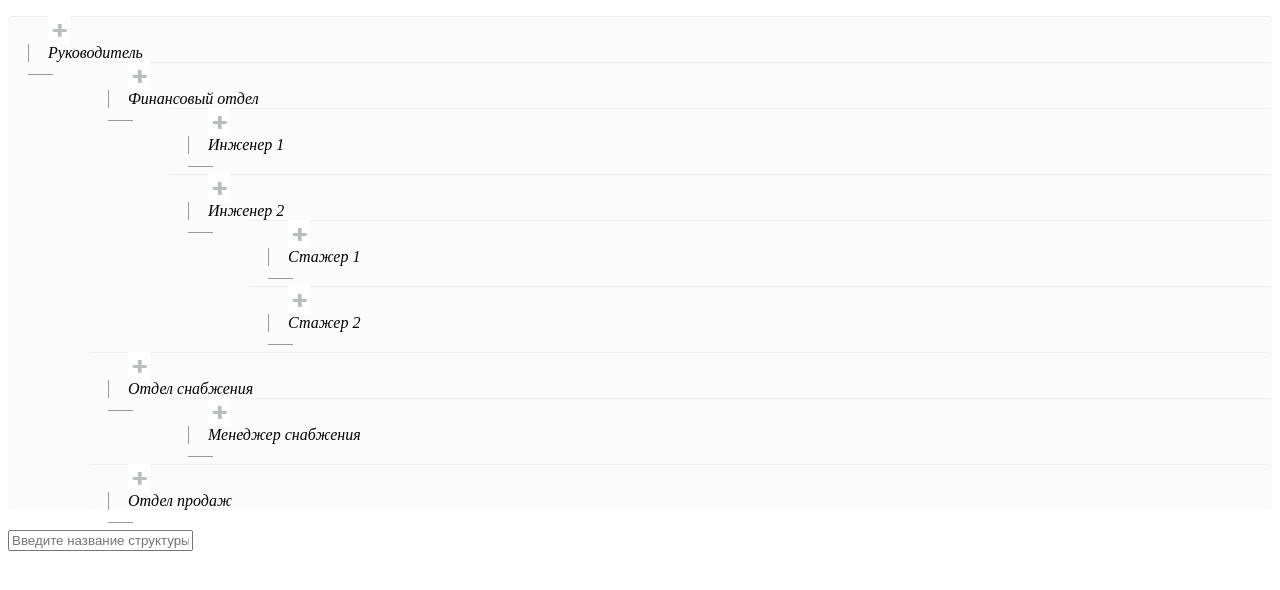
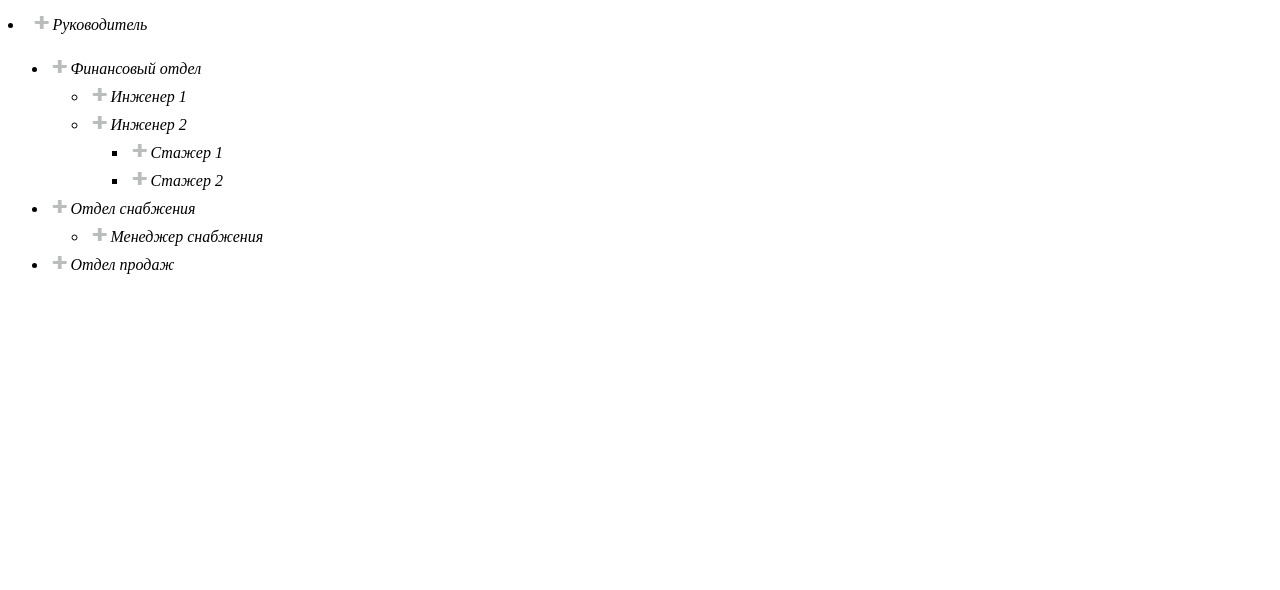
Before and after one commit to javabird25/AngularRecursive, an Angular app: page / in a window 1280 px wide. Shown: the top 590 px of the page. Built offline with nearby package versions, Linux system fonts and the light colour scheme.

Commit message:
Improve node adding

```diff
--- a/src/app/app.component.html
+++ b/src/app/app.component.html
@@ -1 +1 @@
-<app-item></app-item>
+<app-org-tree></app-org-tree>
--- a/src/app/components/item/item.component.html
+++ /dev/null
@@ -1,38 +0,0 @@
-
-<!-- <div *ngFor="let item of someObj; let i = index;">
-  <div>{{ item.name }} {{ i }}</div>
-  <div *ngFor="let some of item.friends">
-    {{ some?.name }}
-  </div>
-</div>
-
-
-<br>
-<div *ngFor="let org of orgs; let i = index;">
-  <div>{{ org.name }} {{ i }}</div>
-  <div *ngFor="let node of org.nodes">
-    {{ node.name }}
-  </div>
-</div>
-<ul>
-<ng-container *ngFor="let comment of comments">
-
-       <li>
-         {{comment.text}}
-
-       </li>
-  <li  *ngIf="comment.comments">
-    <app-item [comments]="comments"> </app-item>
-
-
-  </li>
-
-    </ng-container>
-</ul>
--->
-
-<app-node [orgs]="orgs"
-
-> </app-node>
-
-<input type="text" placeholder="Введите название структуры">
--- a/src/app/components/item/item.component.ts
+++ /dev/null
@@ -1,118 +0,0 @@
-import {Component, Input, OnInit} from '@angular/core';
-export class Comment {
-  text: string | undefined;
-  comments?: Comment[];
-}
-export class Org {
-  name: string | undefined;
-  nodes?: Org[];
-}
-
-@Component({
-  selector: 'app-item',
-  templateUrl: './item.component.html',
-  styleUrls: ['./item.component.css']
-})
-export class ItemComponent implements OnInit {
-
-
- public orgs: Org[] = [
-    {name: 'Руководитель', nodes: [
-        {name: 'Финансовый отдел', nodes: [
-            { name: 'Инженер 1', nodes: []},
-            { name: 'Инженер 2', nodes: [
-                {name : 'Стажер 1', nodes:[]},
-                {name : 'Стажер 2', nodes:[]},
-              ]},
-          ]},
-        {name: 'Отдел снабжения', nodes: [
-            {name : 'Менеджер снабжения', nodes:[]},
-          ]},
-        {name: 'Отдел продаж', nodes: []}
-      ]}
-  ];
-  /* public  someObj =  [
-    {
-      name: 'Thor',
-      friends: [
-        {
-          name: 'Loki'
-        },
-        {
-          name: 'Doctor Who'
-        },
-        {
-          name: 'Onotole'
-        }
-      ]
-    },
-    {
-      name: 'Onotole',
-      friends: null
-    },
-    {
-      name: 'Chubakka',
-      friends: [
-        {
-          name: 'Darth Veider'
-        }
-      ]
-
-    }];
- /* public tests = [
-     [{name:"Alice",score:70,subject:"English"},{name:"John",score:68,subject:"English"}]
-  ]; */
-
-// tslint:disable-next-line:variable-name
-  // @ts-ignore
-  public comments: Comment[] = [
-    {
-      text: "1",
-      comments: [
-        {
-          text: "1.1",
-          comments: [
-            {
-              text: "1.1.1 "
-            }
-          ]
-        },
-        {
-          text: "1.2",
-          comments: [
-            {
-              text: "1.2.1"
-            }
-          ]
-        }
-      ]
-    },
-    {
-      text: "2",
-      comments: [
-        {
-          text: "2.1",
-          comments: [
-            {
-              text: "2.1.1"
-            }
-          ]
-        }
-      ]
-    }
-  ];
-
-
-
-
-  constructor() { }
-
-
-  ngOnInit(): void {
-  }
-
-  // tslint:disable-next-line:typedef
-  onAdd(){
-
-  }
-}
--- a/src/app/components/node/node.component.html
+++ b/src/app/components/node/node.component.html
@@ -1,17 +1,8 @@
-
-
-
-
-
-    <ul class="tree " *ngFor="let org of orgs">
-      <button class="button" (click)="Add()">+ </button>
-      <li>  <i class="fa fa-folder-open">{{org.name}}  </i></li>
-        <ul>
-          <li> <i class="fa fa-minus-square">   <app-node [orgs]="org.nodes" *ngIf="org.nodes"   (onAdd)="onAdd($event)"> </app-node></i>
-
-          </li>
-
-        </ul>
-
-
-    </ul>
+<button class="button" (click)="add()">+</button>
+<i *ngIf="!editing; else nameEditor" class="fa fa-folder-open" (click)="startEditing()">{{org.name}}</i>
+<ng-template #nameEditor>
+  <input [(ngModel)]="newName" (keyup.enter)="save()" (blur)="save()" />
+</ng-template>
+<ul>
+  <li *ngFor="let subOrg of org.nodes" app-node [org]="subOrg"></li>
+</ul>
--- a/src/app/components/node/node.component.ts
+++ b/src/app/components/node/node.component.ts
@@ -1,27 +1,29 @@
-import {Component, Input, OnInit, EventEmitter,  Output} from '@angular/core';
-import {Comment, Org} from '../item/item.component';
-
+import { Component, Input } from '@angular/core';
+import { Org, OrgTreeService } from 'src/app/org-tree.service';
 
 @Component({
-  selector: 'app-node',
+  selector: 'li[app-node]',
   templateUrl: './node.component.html',
-  styleUrls: ['./node.component.css']
+  styleUrls: ['./node.component.css'],
 })
-export class NodeComponent implements OnInit {
- // @Input() someObj = [];
- // @Input() tests  = [];
-  // tslint:disable-next-line:variable-name
- // @Input() comments: Comment[] | undefined;
-  @Input() orgs: Org[] | undefined;
-  // tslint:disable-next-line:no-output-on-prefix
-  @Output() onAdd = new EventEmitter();
-  constructor() { }
+export class NodeComponent {
+  @Input() org: Org = { name: '', nodes: [] };
+  editing = false;
+  newName = '';
 
-  ngOnInit(): void {
+  constructor(private orgTreeService: OrgTreeService) {}
+
+  add() {
+    this.orgTreeService.addOrg({ name: '(Безымянный)', nodes: [] }, this.org.name);
   }
-  // tslint:disable-next-line:typedef
-  Add(){
-  this.onAdd.emit();
 
+  startEditing() {
+    this.newName = this.org.name;
+    this.editing = true;
+  }
+
+  save() {
+    this.orgTreeService.renameOrg(this.org.name, this.newName);
+    this.editing = false;
   }
 }
--- /dev/null
+++ b/src/app/components/org-tree/org-tree.component.html
@@ -0,0 +1,3 @@
+<div *ngFor="let org of orgs$ | async">
+  <li app-node [org]="org"></li>
+</div>
--- /dev/null
+++ b/src/app/components/org-tree/org-tree.component.ts
@@ -0,0 +1,16 @@
+import { Component } from '@angular/core';
+import { Observable } from 'rxjs';
+import { Org, OrgTreeService } from 'src/app/org-tree.service';
+
+@Component({
+  selector: 'app-org-tree',
+  templateUrl: './org-tree.component.html',
+  styleUrls: ['./org-tree.component.css'],
+})
+export class OrgTreeComponent {
+  orgs$: Observable<Org[]>;
+
+  constructor(private orgTreeService: OrgTreeService) {
+    this.orgs$ = this.orgTreeService.orgs$;
+  }
+}
--- /dev/null
+++ b/src/app/org-tree.service.ts
@@ -0,0 +1,79 @@
+import { Injectable } from '@angular/core';
+import { BehaviorSubject } from 'rxjs';
+
+export type Org = {
+  name: string;
+  nodes: Org[];
+};
+
+@Injectable({
+  providedIn: 'root',
+})
+export class OrgTreeService {
+  private orgsSubject$ = new BehaviorSubject<Org[]>([
+    {
+      name: 'Руководитель',
+      nodes: [
+        {
+          name: 'Финансовый отдел',
+          nodes: [
+            { name: 'Инженер 1', nodes: [] },
+            {
+              name: 'Инженер 2',
+              nodes: [
+                { name: 'Стажер 1', nodes: [] },
+                { name: 'Стажер 2', nodes: [] },
+              ],
+            },
+          ],
+        },
+        {
+          name: 'Отдел снабжения',
+          nodes: [{ name: 'Менеджер снабжения', nodes: [] }],
+        },
+        { name: 'Отдел продаж', nodes: [] },
+      ],
+    },
+  ]);
+  public orgs$ = this.orgsSubject$.asObservable();
+
+  addOrg(newOrg: Org, to: string) {
+    const orgs = this.orgsSubject$.getValue();
+    for (const org of orgs) {
+      this._appendIfMatches(org, newOrg, to);
+    }
+    this.orgsSubject$.next(orgs);
+  }
+
+  private _appendIfMatches(org: Org, newOrg: Org, to: string) {
+    if (org.name === to) {
+      org.nodes.push(newOrg);
+    } else {
+      if (org.nodes) {
+        for (const node of org.nodes) {
+          this._appendIfMatches(node, newOrg, to);
+        }
+      }
+    }
+  }
+
+  renameOrg(from: string, to: string) {
+    const orgs = this.orgsSubject$.getValue();
+    for (const org of orgs) {
+      this._renameIfMatches(org, from, to);
+    }
+    this.orgsSubject$.next(orgs);
+  }
+
+  private _renameIfMatches(org: Org, from: string, to: string) {
+    if (org.name === from) {
+      org.name = to;
+    } else {
+      if (org.nodes) {
+        for (const node of org.nodes) {
+          this._renameIfMatches(node, from, to);
+        }
+      }
+    }
+  }
+}
```
Also changed, not shown: src/app/app.module.ts (+6 -15 lines), src/app/components/org-tree/org-tree.component.css (added), 1 other file (tests, documents, lock files or other folders).
